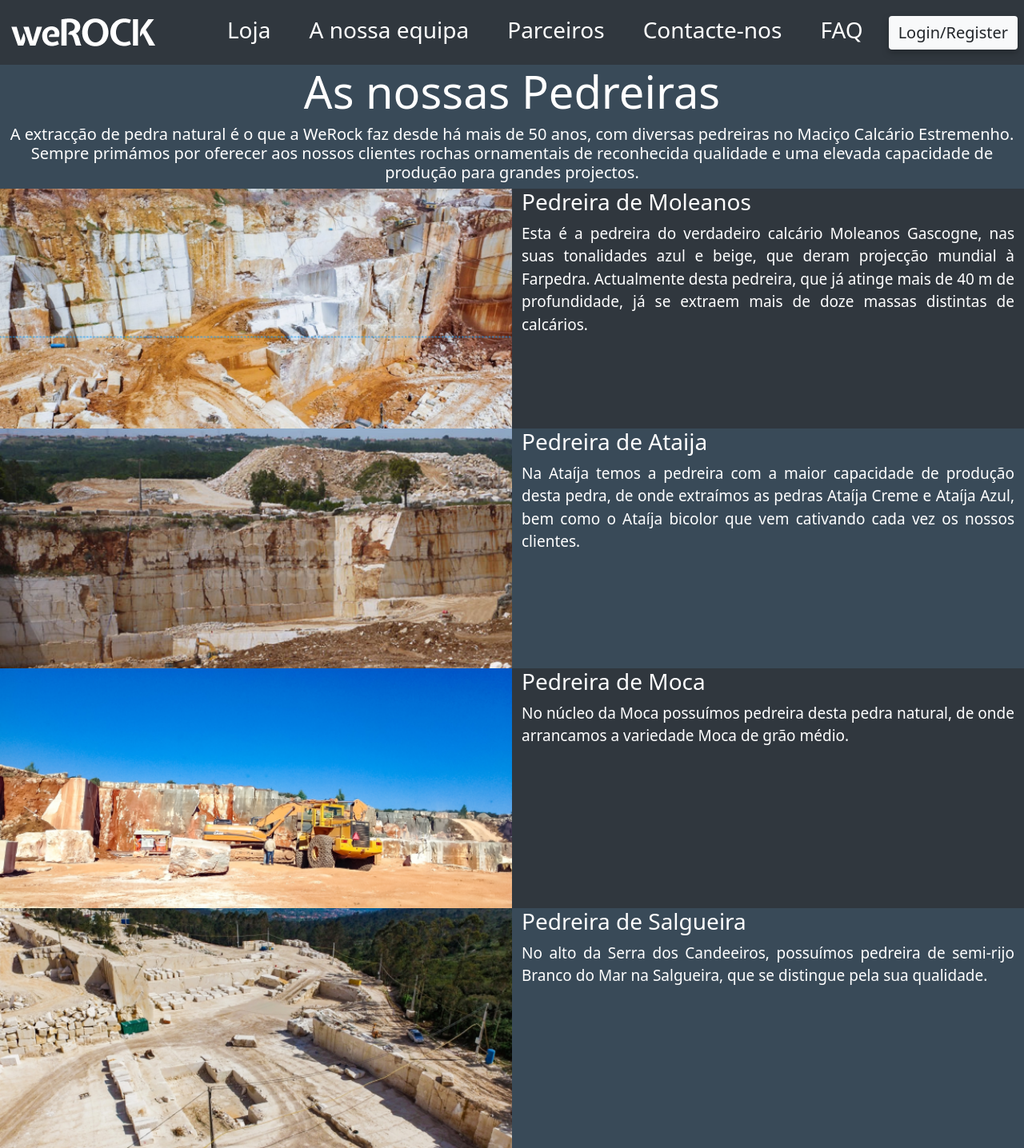
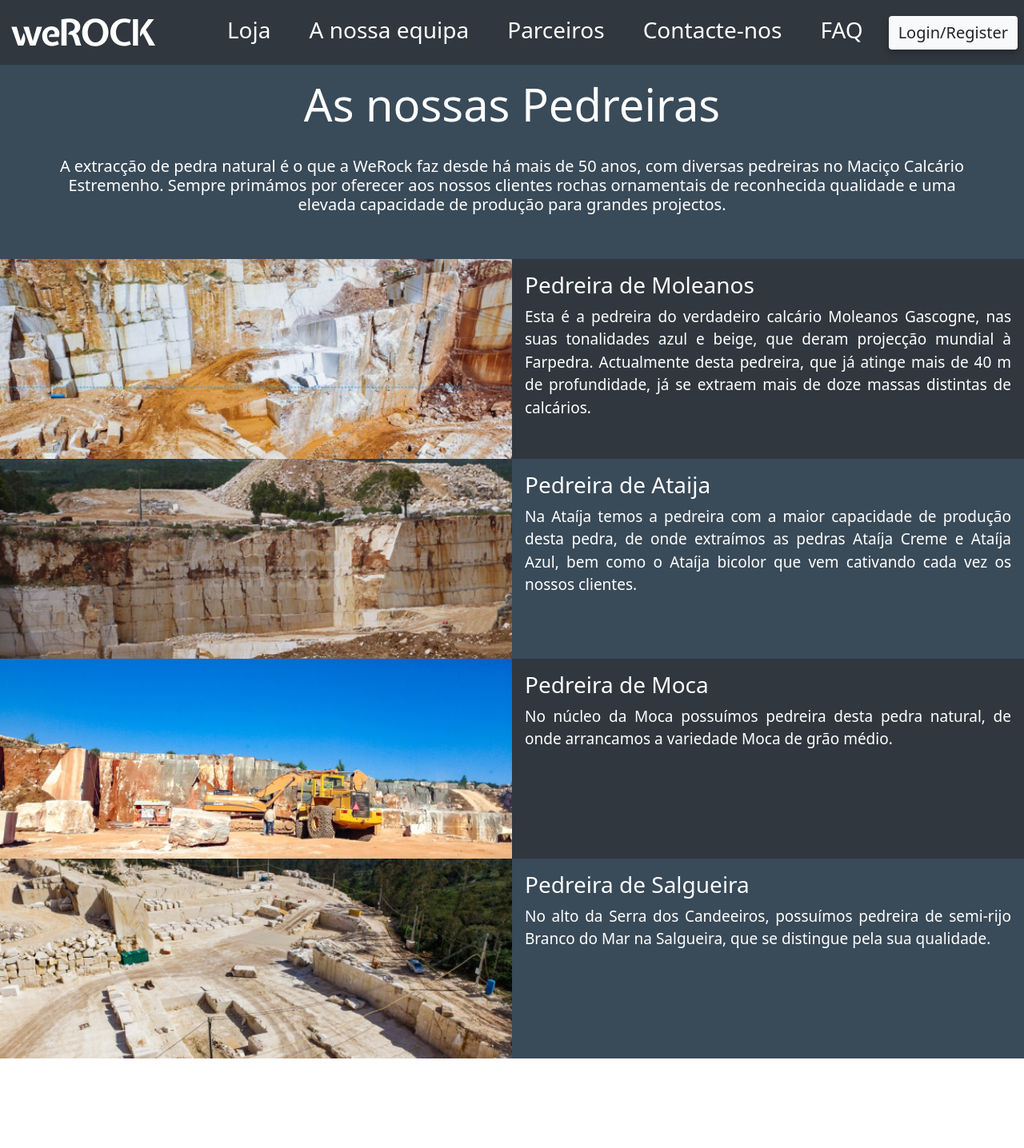
Before and after one commit to UPSxACE/quarrymanager-reactfrontend, a React (Create React App) app: page /pedreiras in a window 1280 px wide. Shown: the whole page at 80% size. After the commit the page ends 1324 px from the top, so only its background shows below. Built offline with nearby package versions, Linux system fonts and the light colour scheme.

Commit message:
feature/pedreiras.js close #6
done!

```diff
--- a/src/website/pages/pedreiras/pedreiras.js
+++ b/src/website/pages/pedreiras/pedreiras.js
@@ -13,8 +13,9 @@ function Pedreiras() {
   return (
     <Container fluid>
       <StyledRowLight>
-        <Col xs={12} className={"g-0"}>
+        <Col xs={12} className={"g-0 pb-5 pt-3 ps-5 pe-5"}>
           <DisplayH1 textAlign={"center"}>As nossas Pedreiras</DisplayH1>
+          <br></br>
           <H5 textAlign={"center"}>
             A extracção de pedra natural é o que a WeRock faz desde há mais de
             50 anos, com diversas pedreiras no Maciço Calcário Estremenho.
@@ -29,7 +30,7 @@ function Pedreiras() {
         <Col xs={6} className={"g-0"}>
           <PedreiraPicture src={pedreiraMoleanos}></PedreiraPicture>
         </Col>
-        <Col xs={6}>
+        <Col xs={6} className={"pe-3 pt-3 ps-3"}>
           <H3>Pedreira de Moleanos</H3>
           <Paragraph fontWeight="Lighter">
             Esta é a pedreira do verdadeiro calcário Moleanos Gascogne, nas suas
@@ -45,7 +46,7 @@ function Pedreiras() {
         <Col xs={6} className={"g-0"}>
           <PedreiraPicture src={pedreiraAtaija}></PedreiraPicture>
         </Col>
-        <Col xs={6}>
+        <Col xs={6} className={"pe-3 pt-3 ps-3"}>
           <H3>Pedreira de Ataija</H3>
           <Paragraph fontWeight="Lighter">
             Na Ataíja temos a pedreira com a maior capacidade de produção desta
@@ -59,7 +60,7 @@ function Pedreiras() {
         <Col xs={6} className={"g-0"}>
           <PedreiraPicture src={pedreiraMoca}></PedreiraPicture>
         </Col>
-        <Col xs={6}>
+        <Col xs={6} className={"pe-3 pt-3 ps-3"}>
           <H3>Pedreira de Moca</H3>
           <Paragraph fontWeight="Lighter">
             No núcleo da Moca possuímos pedreira desta pedra natural, de onde
@@ -72,7 +73,7 @@ function Pedreiras() {
         <Col xs={6} className={"g-0"}>
           <PedreiraPicture src={pedreiraSalgueira}></PedreiraPicture>
         </Col>
-        <Col xs={6}>
+        <Col xs={6} className={"pe-3 pt-3 ps-3"}>
           <H3>Pedreira de Salgueira</H3>
           <Paragraph fontWeight="Lighter">
             No alto da Serra dos Candeeiros, possuímos pedreira de semi-rijo
@@ -93,7 +94,7 @@ const StyledRowDark = styled(Row)`
 `;
 
 const PedreiraPicture = styled.img`
-  height: 300px;
+  height: 250px;
   width: 100%;
   object-fit: cover;
 `;
```
